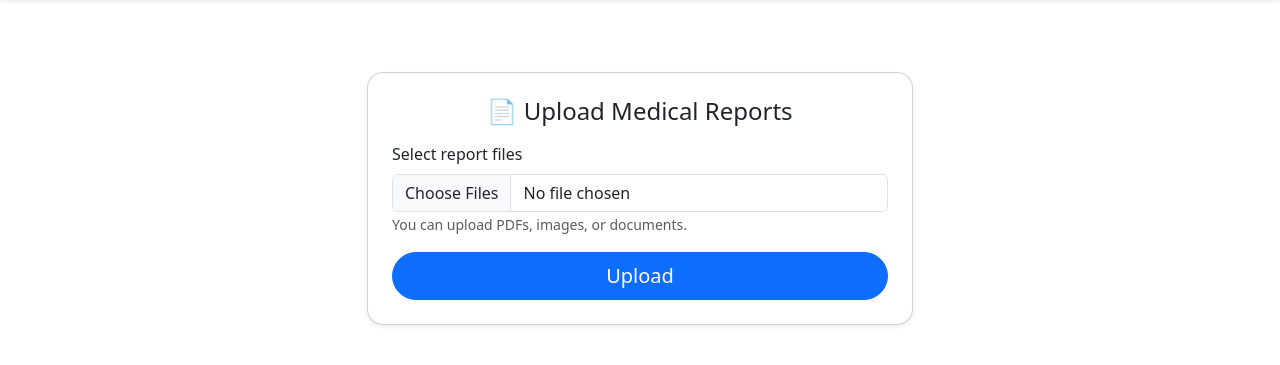
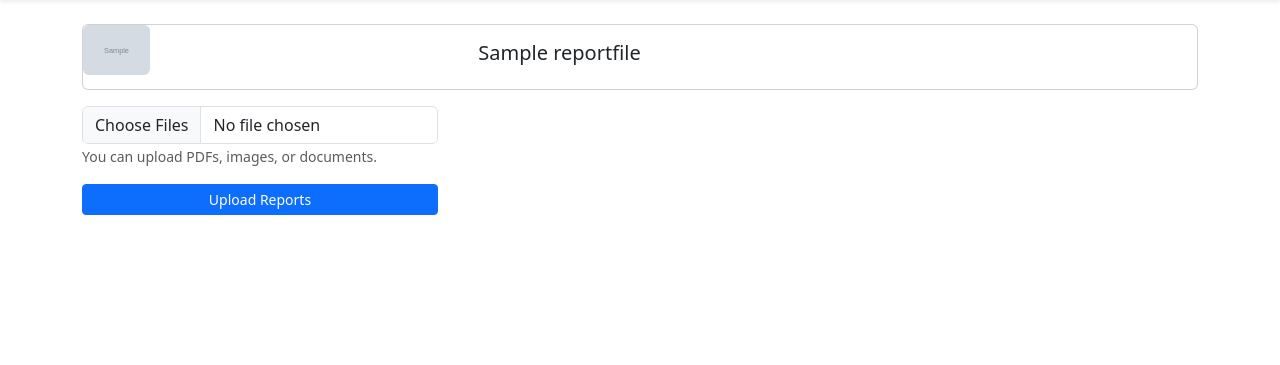
Before and after one commit to attreyabhatt/deepdiagnose, a Django app: page /reports/upload/ in a window 1280 px wide. Shown: the part 57-422 px from the top of the page. Run offline with Django 5.2, Linux system fonts and the light colour scheme; a user stored in the database is signed in; tables that the repository leaves empty hold one stand-in row (values such as "Sample post"); grey boxes marked "Sample" are stand-in pictures.

Commit message:
Auth, upload report to do spaces.

```diff
--- a/src/reports/models.py
+++ b/src/reports/models.py
@@ -1,5 +1,6 @@
 from django.db import models
 import uuid
+from django.contrib.auth.models import User
 
 class MedicalReport(models.Model):
     id = models.UUIDField(primary_key=True, default=uuid.uuid4, editable=False)
@@ -12,11 +13,16 @@ class MedicalReport(models.Model):
     def __str__(self):
         return f"{self.full_name} ({self.age})"
 
+def user_upload_path(instance, filename):
+    ext = filename.split('.')[-1]
+    filename = f"{uuid.uuid4()}.{ext}"
+    return f"medical_reports/{instance.user.id}/{filename}"
 
 class ReportFile(models.Model):
-    report = models.ForeignKey(MedicalReport, on_delete=models.CASCADE, related_name='files')
-    file = models.FileField(upload_to='medical_reports/')
+    user = models.ForeignKey(User, on_delete=models.CASCADE)
+    file = models.FileField(upload_to=user_upload_path)
+    original_name = models.CharField(max_length=255)
     uploaded_at = models.DateTimeField(auto_now_add=True)
 
     def __str__(self):
-        return self.file.name
+        return self.original_name
--- /dev/null
+++ b/src/reports/utils.py
@@ -0,0 +1,5 @@
+from storages.backends.s3boto3 import S3Boto3Storage
+
+def get_signed_url(file_field):
+    storage = S3Boto3Storage()
+    return storage.url(file_field.name)
--- a/src/reports/views.py
+++ b/src/reports/views.py
@@ -1,7 +1,9 @@
-from django.core.files.base import ContentFile
-from django.core.files.storage import default_storage
 from django.shortcuts import render
+from django.contrib.auth.decorators import login_required
+from .models import ReportFile
+from django.utils.timezone import now
 
+@login_required
 def upload_reports(request):
     uploaded_files = []
     errors = []
@@ -10,12 +12,29 @@ def upload_reports(request):
         files = request.FILES.getlist("files")
         for f in files:
             try:
-                saved_path = default_storage.save(f"{f.name}", ContentFile(f.read()))
-                uploaded_files.append(saved_path)
+                # Automatically saved to correct user path by model's upload_to
+                report_file = ReportFile.objects.create(
+                    user=request.user,
+                    file=f,
+                    original_name=f.name,
+                    uploaded_at=now(),
+                )
+
+                # Generate signed URL (requires querystring_auth = True)
+                signed_url = report_file.file.url
+                uploaded_files.append({
+                    "url": signed_url,
+                    "name": f.name,
+                })
+
+
             except Exception as e:
                 errors.append(f"{f.name}: {str(e)}")
+
+    existing_reports = ReportFile.objects.filter(user=request.user).order_by('-uploaded_at')
 
     return render(request, "reports/upload.html", {
         "uploaded": uploaded_files,
         "errors": errors,
+        "existing_reports": existing_reports,
     })
--- a/src/templates/reports/upload.html
+++ b/src/templates/reports/upload.html
@@ -1,37 +1,74 @@
 {% extends "base.html" %}
 {% block content %}
 
-<div class="container mt-5">
-    <div class="row justify-content-center">
-        <div class="col-md-8 col-lg-6">
-            <div class="card shadow-sm rounded-4">
-                <div class="card-body p-4">
-                    <h4 class="card-title mb-3 text-center">📄 Upload Medical Reports</h4>
+<div class="container">
+    <div class="row" id="report-showcase">
+        {% if existing_reports %}
+        {% for report in existing_reports %}
+        <div class="col">
+            <div class="card mb-3">
+                <div class="row">
+                    <div class="col">
+                        {% with file_url=report.file.url|lower %}
+                        {% if ".pdf" in file_url %}
+                        <embed src="{{ report.file.url }}" type="application/pdf" width="100%" height="30px" />
+                        {% elif ".jpg" in file_url or ".jpeg" in file_url or ".png" in file_url %}
+                        <img src="{{ report.file.url }}" alt="Preview" class="img-fluid rounded"
+                            style="max-height: 50px;">
+                        {% else %}
+                        <a href="{{ report.file.url }}" target="_blank"
+                            class="btn btn-outline-primary btn-sm mt-2">Download file</a>
+                        {% endif %}
+                        {% endwith %}
 
+                    </div>
+                    <div class="col-md-8">
+                        <div class="card-body">
+                            <h5 class="card-title">{{ report.original_name }}</h5>
+                        </div>
+                    </div>
+                </div>
+            </div>
+
+        </div>
+        {% endfor %}
+        {% endif %}
+    </div>
+
+    <div class="row">
+        <div class="col-md-4">
             <form method="post" enctype="multipart/form-data">
                 {% csrf_token %}
                 <div class="mb-3">
-                            <label for="fileInput" class="form-label">Select report files</label>
                     <input class="form-control" type="file" id="fileInput" name="files" multiple required>
                     <small class="text-muted">You can upload PDFs, images, or documents.</small>
                 </div>
                 <div class="d-grid">
-                            <button type="submit" class="btn btn-primary btn-lg rounded-pill">Upload</button>
+                    <button type="submit" class="btn btn-primary btn-sm">Upload Reports</button>
                 </div>
             </form>
-
-                    {% if uploaded %}
+            <!-- {% if uploaded %}
             <div class="alert alert-success mt-4">
                 <strong>Uploaded successfully:</strong>
                 <ul class="mb-0">
                     {% for file in uploaded %}
-                            <li>{{ file }}</li> <!-- This now works -->
+                    <li class="mb-3">
+                        <strong>{{ file.name }}</strong><br>
+
+                        {% if ".pdf" in file.url|lower %}
+                        <embed src="{{ file.url }}" type="application/pdf" width="100%" height="400px" />
+                        {% elif ".jpg" in file.url|lower or ".jpeg" in file.url|lower or ".png" in file.url|lower %}
+                        <img src="{{ file.url }}" alt="Preview" class="img-fluid rounded shadow"
+                            style="max-height: 30px;">
+                        {% else %}
+                        <a href="{{ file.url }}" target="_blank">Download file</a>
+                        {% endif %}
+
+                    </li>
                     {% endfor %}
                 </ul>
             </div>
-                    {% endif %}
-
-
+            {% endif %} -->
             {% if errors %}
             <div class="alert alert-danger mt-4">
                 <strong>Upload errors:</strong>
@@ -45,7 +82,6 @@
         </div>
     </div>
 </div>
-    </div>
-</div>
+
 
 {% endblock %}
```
Also changed, not shown: ex.html (added, +21 -0 lines), src/deepdiagnose/settings.py (+7 -7 lines), src/reports/migrations/0002_remove_reportfile_report_reportfile_user.py (added), src/reports/migrations/0003_alter_reportfile_file.py (added), src/reports/migrations/0004_reportfile_original_name.py (added), 1 other file. Lines whose indentation alone changed are shown as unchanged.
